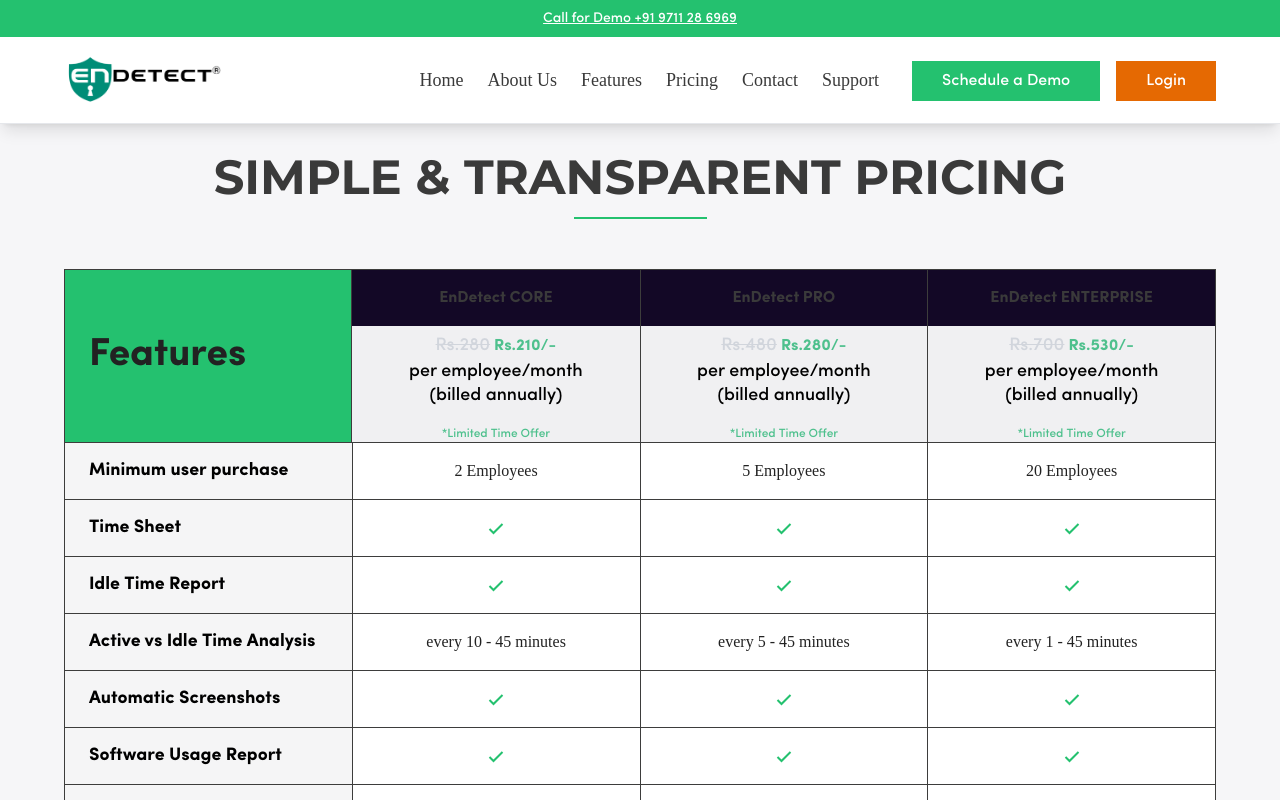
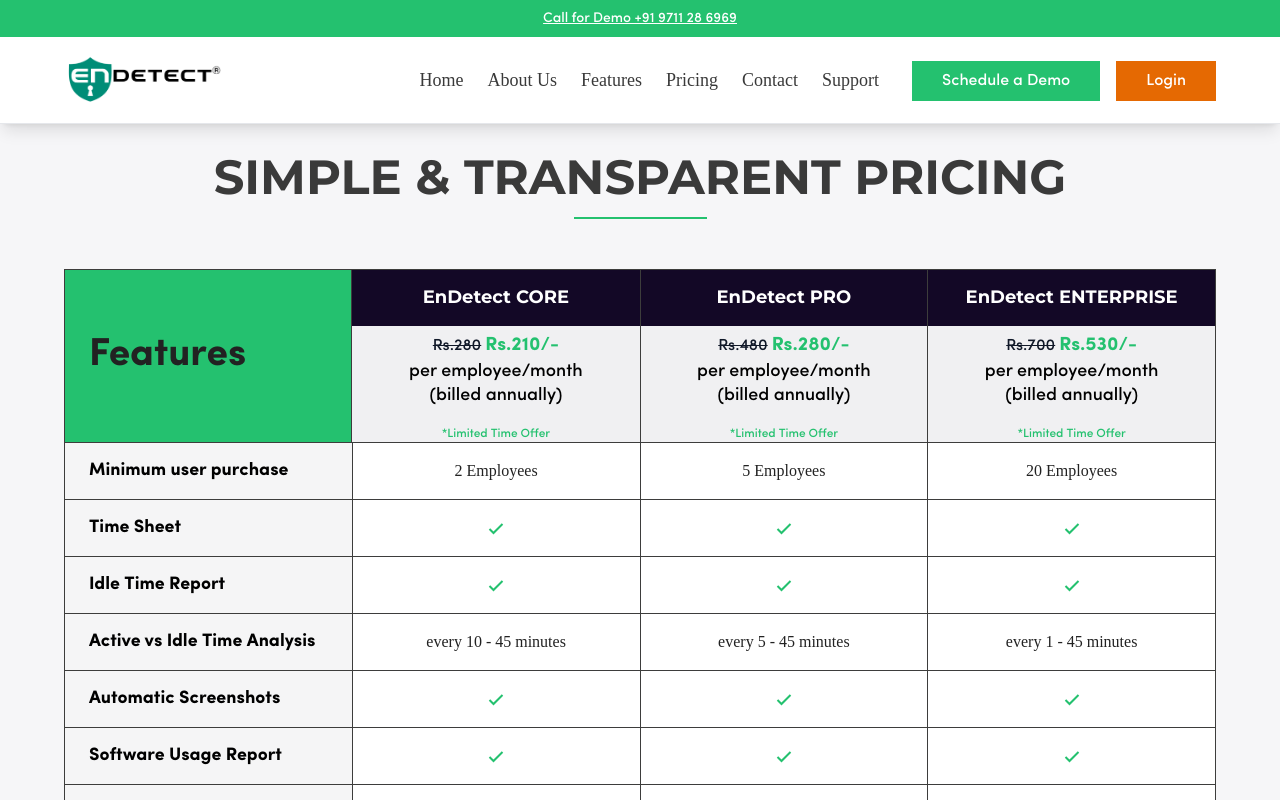
Before and after one commit to endyjay/endetect-nextJs, a Next.js app: page /pricing in a window 1280 px wide. Shown: the top 800 px of the page. Built offline with nearby package versions, Linux system fonts and the light colour scheme; a web font is replaced by a local one.

Commit message:
fix some issues in pricing page

```diff
--- a/src/components/pricing/PriceTable.tsx
+++ b/src/components/pricing/PriceTable.tsx
@@ -54,16 +54,16 @@
                           : ""
                       }`}
                     >
-                      <div className="font-bold text-[19px] sm:text-[16px] leading-6 font-['Sofia_Pro'] bg-[#130826] px-6 py-4 text-lg mb-2">
+                      <h5 className="text-[#fff]! bg-[#130826] px-6 py-4  mb-2">
                         {plan.name}
-                      </div>
+                      </h5>
                       <div className="flex flex-col gap-4">
                         <div>
                           <div className="mb-1">
-                            <span className="line-through text-[18px]  leading-5 font-[500] text-gray-300 mr-1">
+                            <span className="line-through text-[16px]  leading-5 font-[500] text-gray-900  mr-1">
                               {plan.priceOld}
                             </span>
-                            <span className="text-[#4ec08d] font-bold text-[19px] sm:text-[16px] leading-6 font-['Sofia_Pro']">
+                            <span className="text-[#24C16F] font-bold text-[16px] sm:text-[19px] leading-6 font-['Sofia_Pro']">
                               {plan.price}
                             </span>
                           </div>
@@ -75,7 +75,7 @@
                           </div>
                         </div>
                         <div>
-                          <div className="text-xs text-[#4ec08d] font-[500]">
+                          <div className="text-xs text-[#24C16F] font-[500]">
                             {plan.offer}
                           </div>
                         </div>
```
